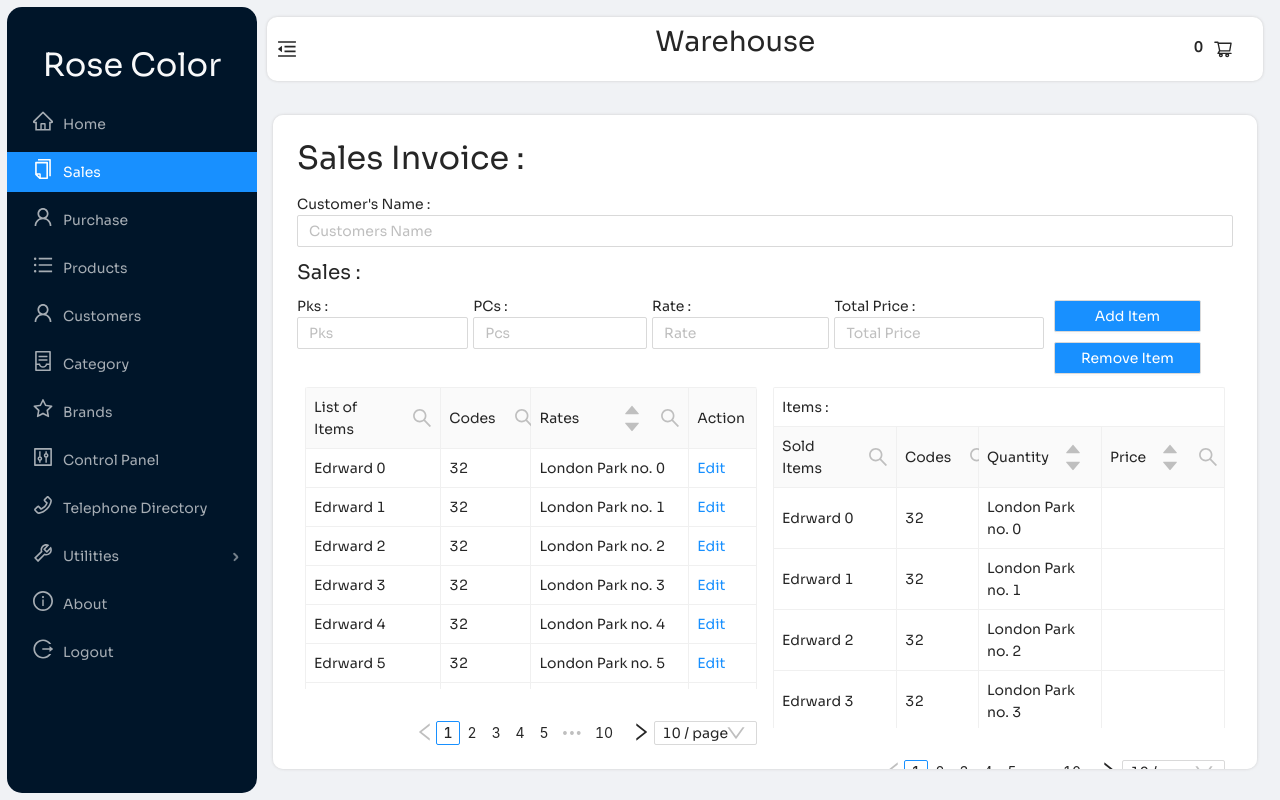
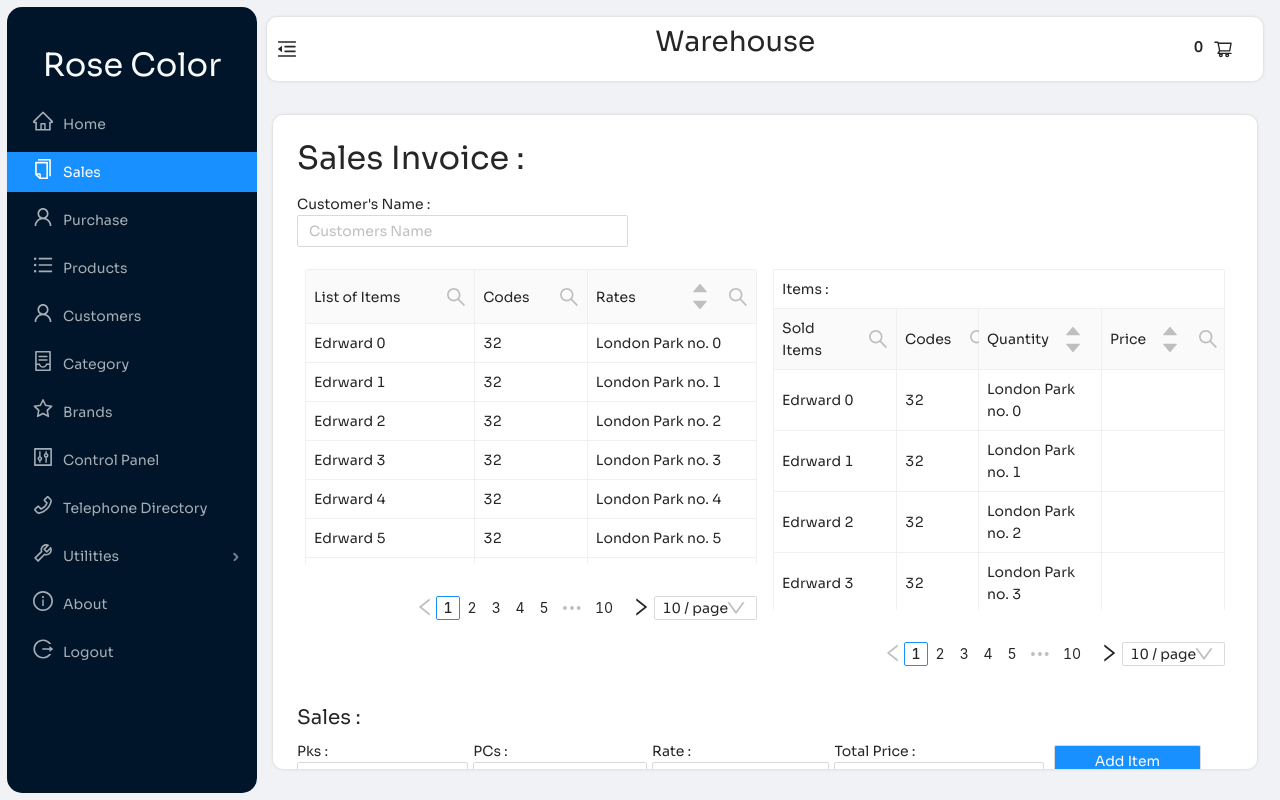
Before and after one commit to HassanAli699/RoseColorPOS, a React (Create React App) app in the folder client/: page /bills in a window 1280 px wide. Built offline with nearby package versions, Linux system fonts and the light colour scheme.

Commit message:
Changes made to sale and purchase

```diff
--- a/client/src/pages/PurchasePage.js
+++ b/client/src/pages/PurchasePage.js
@@ -217,39 +217,13 @@ const PurchasePage = () => {
             title: 'Rates',
             dataIndex: 'address',
             key: 'address',
+            width: '30%',
             editable: true,
             ...getColumnSearchProps('address'),
             sorter: (a, b) => a.address.length - b.address.length,
             sortDirections: ['descend', 'ascend'],
         },
 
-        {
-            title: 'Action',
-            dataIndex: 'operation',
-            width: '15%',
-            render: (_, record) => {
-                const editable = isEditing(record);
-                return editable ? (
-                    <span>
-                        <Typography.Link
-                            onClick={() => save(record.key)}
-                            style={{
-                                marginRight: 8,
-                            }}
-                        >
-                            Save
-                        </Typography.Link>
-                        <Popconfirm title="Sure to cancel?" onConfirm={cancel}>
-                            <a>Cancel</a>
-                        </Popconfirm>
-                    </span>
-                ) : (
-                    <Typography.Link disabled={editingKey !== ''} onClick={() => edit(record)}>
-                        Edit
-                    </Typography.Link>
-                );
-            },
-        },
     ];
 
     const itemColumns = [
@@ -316,32 +290,8 @@ const PurchasePage = () => {
 
             <h2>Purchase Invoice : </h2>
 
-            <div>
+            <div className='salesdis'>
                 <p>Suppliers's Name : <Input name='suppliersname' type='text' placeholder="Supplier's Name"></Input> </p>
-
-
-            </div>
-
-
-            <h5>Purchased : </h5>
-            <div className='salesdis'>
-                <p className='inputdis'>Pks :<Input name='Discount' type='number' placeholder="Pks"></Input> </p>
-                <p className='inputdis'>PCs :<Input name='Discount' type='number' placeholder="Pcs"></Input> </p>
-                <div className='salesdis'>
-
-                    <p className='inputdis'>Bonus Pks :<Input name='bonuspks' type='number' placeholder="Bonus Pks"></Input> </p>
-                    <p className='inputdis'>Bonus Pcs :<Input name='bonuspcs' type='number' placeholder="Bonus Pcs"></Input> </p>
-
-                </div>
-                <p className='inputdis'>Rate :<Input name='Discount' type='number' placeholder="Rate"></Input> </p>
-                <p className='inputdis'>Total Price :<Input name='Discount' type='number' placeholder="Total Price"></Input> </p>
-
-
-                <div >
-                    <Button className='buttondis'>Add Item</Button>
-                    <Button className='buttondis'>Remove Item</Button>
-                </div>
-
 
             </div>
 
@@ -388,6 +338,29 @@ const PurchasePage = () => {
             </div>
 
 
+            <h5>Purchased : </h5>
+            <div className='salesdis'>
+                <p className='inputdis'>Pks :<Input name='Discount' type='number' placeholder="Pks"></Input> </p>
+                <p className='inputdis'>PCs :<Input name='Discount' type='number' placeholder="Pcs"></Input> </p>
+                <div className='salesdis'>
+
+                    <p className='inputdis'>Bonus Pks :<Input name='bonuspks' type='number' placeholder="Bonus Pks"></Input> </p>
+                    <p className='inputdis'>Bonus Pcs :<Input name='bonuspcs' type='number' placeholder="Bonus Pcs"></Input> </p>
+
+                </div>
+                <p className='inputdis'>Rate :<Input name='Discount' type='number' placeholder="Rate"></Input> </p>
+                <p className='inputdis'>Total Price :<Input name='Discount' type='number' placeholder="Total Price"></Input> </p>
+
+
+                <div >
+                    <Button className='buttondis'>Add Item</Button>
+                    <Button className='buttondis'>Remove Item</Button>
+                </div>
+
+
+            </div>
+
+
             <div className='salesdis'>
 
                 <p className='inputdis'>Invoice No :<Input name='invoiceno' type='number' placeholder="Inoice Number"></Input> </p>
--- a/client/src/pages/SalesPage.js
+++ b/client/src/pages/SalesPage.js
@@ -242,39 +242,13 @@ const SalesPage = () => {
             title: 'Rates',
             dataIndex: 'address',
             key: 'address',
+            width: '30%',
             editable: true,
             ...getColumnSearchProps('address'),
             sorter: (a, b) => a.address.length - b.address.length,
             sortDirections: ['descend', 'ascend'],
         },
 
-        {
-            title: 'Action',
-            dataIndex: 'operation',
-            width: '15%',
-            render: (_, record) => {
-                const editable = isEditing(record);
-                return editable ? (
-                    <span>
-                        <Typography.Link
-                            onClick={() => save(record.key)}
-                            style={{
-                                marginRight: 8,
-                            }}
-                        >
-                            Save
-                        </Typography.Link>
-                        <Popconfirm title="Sure to cancel?" onConfirm={cancel}>
-                            <a>Cancel</a>
-                        </Popconfirm>
-                    </span>
-                ) : (
-                    <Typography.Link disabled={editingKey !== ''} onClick={() => edit(record)}>
-                        Edit
-                    </Typography.Link>
-                );
-            },
-        },
     ];
 
     const itemColumns = [
@@ -340,25 +314,8 @@ const SalesPage = () => {
         <DefaultLayout>
             <h2>Sales Invoice : </h2>
 
-            <div>
+            <div className='salesdis'>
                 <p>Customer's Name : <Input name='customersname' type='text' placeholder="Customers Name"></Input> </p>
-
-
-            </div>
-
-
-            <h5>Sales : </h5>
-            <div className='salesdis'>
-                <p className='inputdis'>Pks :<Input name='Discount' type='number' placeholder="Pks"></Input> </p>
-                <p className='inputdis'>PCs :<Input name='Discount' type='number' placeholder="Pcs"></Input> </p>
-                <p className='inputdis'>Rate :<Input name='Discount' type='number' placeholder="Rate"></Input> </p>
-                <p className='inputdis'>Total Price :<Input name='Discount' type='number' placeholder="Total Price"></Input> </p>
-
-                <div >
-
-                    <Button className='buttondis'>Add Item</Button>
-                    <Button className='buttondis'>Remove Item</Button>
-                </div>
 
 
             </div>
@@ -392,7 +349,7 @@ const SalesPage = () => {
                                 cell: EditableCell,
                             },
                         }}
-                        bordered
+                        bordered='true'
                         size='small'
                         dataSource={data}
                         columns={itemColumns}
@@ -401,6 +358,22 @@ const SalesPage = () => {
 
                     />
                 </Form>
+
+
+            </div>
+
+            <h5>Sales : </h5>
+            <div className='salesdis'>
+                <p className='inputdis'>Pks :<Input name='Discount' type='number' placeholder="Pks"></Input> </p>
+                <p className='inputdis'>PCs :<Input name='Discount' type='number' placeholder="Pcs"></Input> </p>
+                <p className='inputdis'>Rate :<Input name='Discount' type='number' placeholder="Rate"></Input> </p>
+                <p className='inputdis'>Total Price :<Input name='Discount' type='number' placeholder="Total Price"></Input> </p>
+
+                <div >
+
+                    <Button className='buttondis'>Add Item</Button>
+                    <Button className='buttondis'>Remove Item</Button>
+                </div>
 
 
             </div>
```
